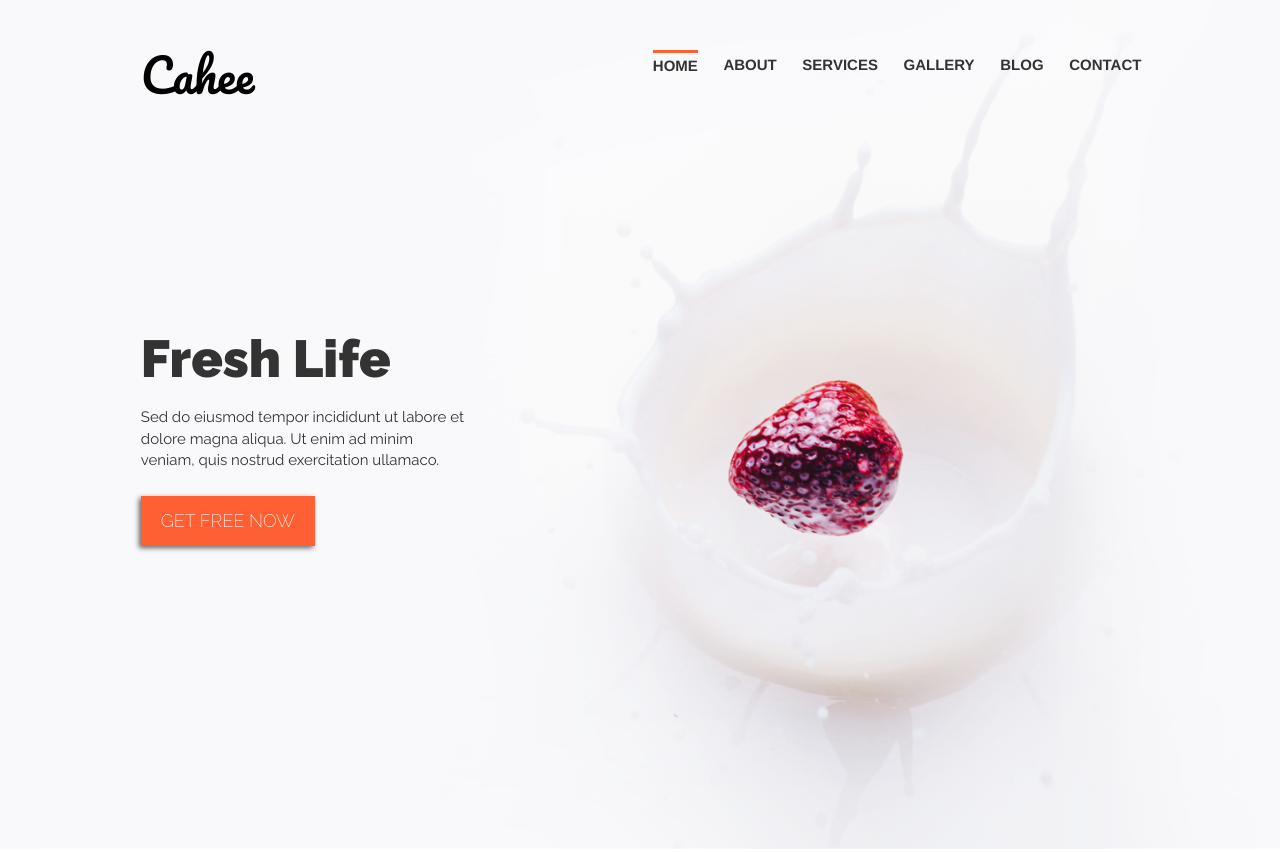
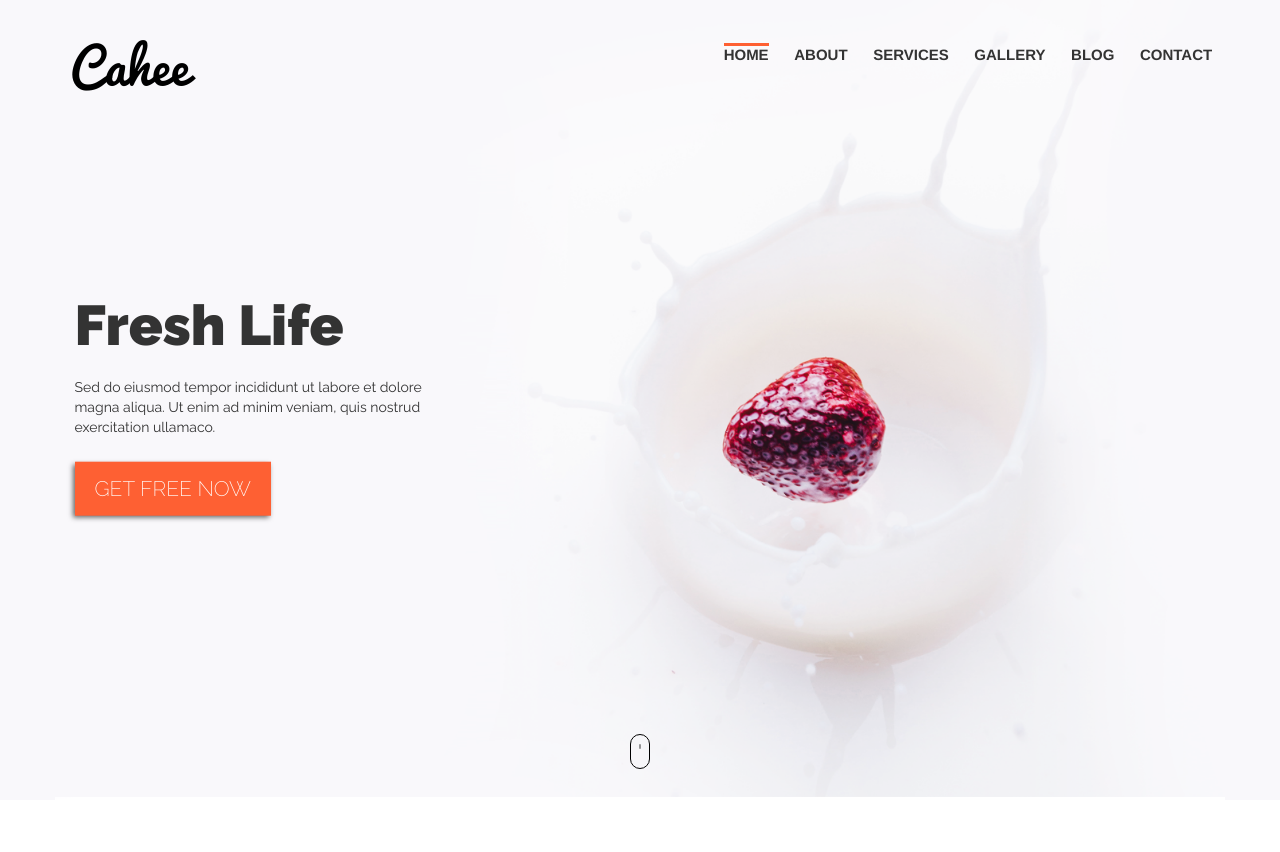
Before and after one commit to mcekiera/WeeklyWebDevChallenge, a plain HTML site: page #02/index.html in a window 1280 px wide. After the commit the page ends 800 px from the top, so only its background shows below. Drawn offline with nearby package versions, Linux system fonts and the light colour scheme.

Commit message:
first sec: done

```diff
--- a/#02/css/style.css
+++ b/#02/css/style.css
@@ -12,19 +12,16 @@ body {
 .logo {
 	font-family: 'Pacifico', cursive;
 	text-transform: capitalize;
-	font-size: 46px;
 	text-decoration: none;
 	color: #000;
 }
 
-.navbar {
-	text-transform: uppercase;
-	margin-top: 50px;
+.logo-lg {
+	font-size: 3.5em;
 }
 
-.navbar li.active a {
-	border-top: 3px solid #FE6032;
-	line-height: 25px;
+.logo:hover {
+	color: #000;
 }
 
 .navbar-toggle .icon-bar {
@@ -35,7 +32,18 @@ body {
 	border-radius: 3px;
 }
 
+.navbar {
+	text-transform: uppercase;
+	margin-top: 5vh;
+}
+
+.navbar li.active a {
+	border-top: 3px solid #FE6032;
+
+}
+
 .navbar li {
+	text-align: center;
 	margin: 0 1vw;
 	font-size: 15px;
 }
@@ -46,48 +54,46 @@ body {
 	color: inherit;
 	font-weight: bold;
 	line-height: 30px;
+	display: inline;
 }
 
-.sec__column {
-	width: 78vw;
-	max-width: 1080px;
-	margin: 0 auto;
-}
-
-.sec--hero {
-
-	background-color: #F9F9FB;
+.navbar li a:hover {
+	background-color: transparent;
 }
 
 .hero {
-	height: 66.6vw;
-	width: 100vw;
+	background-color: #F9F8FB;
+	padding: 0;
+
+}
+
+.hero__body {
+	height: 100vh;
 	max-height: 900px;
-	max-width: 1350px;
-	margin: 0 auto;
-	background-image: url("../img/bg-top.png");
-	background-position: center;
-	background-size: 100% 100%;
-	background-repeat: no-repeat;
-	position: relative;
+	background-size: cover;
+	background-position: center top;
+	padding: 56px 15px;
+	min-height: 480px;
 }
 
 .hero__content {
 	position: absolute;
-	top: 300px;
+	top: 50%;
+	left:5%;
+	transform: translate(0,-50%);
 	font-family: 'Raleway', sans-serif;
+	font-size: 1em;
 }
 
 .hero__title {
 	font-weight: 900;
-	font-size: 52px;
+	font-size: 4em;
 	text-transform: capitalize;
 	padding: 10px 0;
 }
 
 .hero__text {
-	font-size: 15px;
-
+	font-size: 1em;
 }
 
 .hero__button {
@@ -96,10 +102,97 @@ body {
 	border: none;
 	color: #ffffff;
 	padding: 12px 20px;
-	font-size: 18px;
+	font-size: 1.5em;
 	font-weight:200;
 	margin-top: 15px;
 	-webkit-box-shadow: -2px 2px 5px #666;
 	-moz-box-shadow: -2px 2px 5px #666;
 	box-shadow: -2px 2px 5px #666;
 }
+
+.mouse {
+	display: block;
+	bottom: 35px;
+	left: 50%;
+	text-align: center;
+}
+.mouse__body {
+	-moz-border-radius: 10px;
+	-webkit-border-radius: 10px;
+	border-radius: 10px;
+	border: 0.125em solid #000000;
+	display: inline-block;
+	color: #000000;
+	height: 35px;
+	width: 20px;
+	position: absolute;
+	transform: translate(-50%,0);
+}
+.mouse__wheel {
+	-moz-border-radius: 2px;
+	-webkit-border-radius: 2px;
+	border-radius: 2px;
+	background-color: #000000;
+	height: 5px;
+	margin: 5px auto;
+	width: 2px;
+}
+
+.scrolling {
+	-moz-animation: scrolling 0.9s ease-in-out 0.9s infinite;
+	-webkit-animation: scrolling 0.9s ease-in-out 0.9s infinite;
+	animation: scrolling 0.9s ease-in-out 0.9s infinite;
+}
+
+.full-hight {
+	height: calc(100% - 10px);
+}
+
+/** ANIMATIONS **/
+
+@keyframes scrolling {
+	from {
+		margin-top: 5px; }
+	to {
+		margin-top: 12px;
+		background-color: transparent;
+	}
+}
+
+/** MEDIA **/
+
+@media screen and (max-width: 767px) {
+
+	.navbar-collapse {
+		padding: 10px 10px;
+		background-color: rgba(255,255,255,0.7);
+		overflow: hidden;
+	}
+	.navbar li {
+		text-align: center;
+		font-size: 2.5em;
+		line-height: 2em;
+		color: #000;
+	}
+
+	.navbar .navbar-collapse {
+		max-height: 80%;
+	}
+
+	.hero__content {
+		text-align: center;
+		font-size: 1.5em
+	}
+
+	.logo {
+		font-size: 4em;
+	}
+
+}
+
+/** FONT **/
+
+@font-face {
+	font-family: Pacifico;
+	src: url(../font/Pacifico.ttf);
+}
--- a/#02/index.html
+++ b/#02/index.html
@@ -2,15 +2,15 @@
 <html lang="en">
 <head>
     <meta charset="UTF-8">
+    <meta name="viewport" content="width=device-width, initial-scale=1.0">
     <title>Cahee</title>
     <link rel="stylesheet" href="https://maxcdn.bootstrapcdn.com/bootstrap/3.3.7/css/bootstrap.min.css">
     <link rel="stylesheet" href="css/style.css">
-    <link href="https://fonts.googleapis.com/css?family=Pacifico|Raleway:200,400,900" rel="stylesheet">
+    <link href="https://fonts.googleapis.com/css?family=Raleway:200,400,900" rel="stylesheet">
 </head>
 <body>
-    <header class="navbar navbar-fixed-top">
+    <header class="navbar navbar-fixed-top container-fluid">
         <nav class="container">
-            <div class="sec__column">
             <div class="navbar-header">
                 <button type="button" class="navbar-toggle collapsed" data-toggle="collapse" data-target="#nav-collapse" aria-expanded="false">
                     <span class="sr-only">Toggle navigation</span>
@@ -18,26 +18,25 @@
                     <span class="icon-bar"></span>
                     <span class="icon-bar"></span>
                 </button>
-                    <a class="navbar-brand logo" href="#">cahee</a>
+                <a class="navbar-brand logo logo-lg" href="#">cahee</a>
             </div>
             <div class="collapse navbar-collapse" id="nav-collapse">
                 <ul class="nav navbar-nav navbar-right">
                     <li class="active"><a class="upcase " href="#">Home</a></li>
-                        <li><a class="upcase" href="#">About</a></li>
-                        <li><a class="upcase" href="#">Services</a></li>
-                        <li><a class="upcase" href="#">Gallery</a></li>
-                        <li><a class="upcase" href="#">Blog</a></li>
-                        <li><a class="upcase" href="#">Contact</a></li>
+                    <li><a href="#">About</a></li>
+                    <li><a href="#">Services</a></li>
+                    <li><a href="#">Gallery</a></li>
+                    <li><a href="#">Blog</a></li>
+                    <li><a href="#">Contact</a></li>
                 </ul>
-                </div>
             </div>
         </nav>
     </header>
-    <section class="sec--hero container-flex">
-        <div class="hero container">
-            <div class="sec__column">
-                <div class="row">
-                    <div class="col-md-4 col-sm-6">
+
+    <section class="container-fluid hero">
+        <div class="container hero__body" style="background-image: url(img/bg-top.png)">
+            <div class="row full-hight">
+                <div class="col-md-4 col-sm-6 full-hight">
                     <div class="hero__content">
                         <h1 class="hero__title">Fresh life</h1>
                         <p class="hero__text">Sed do eiusmod tempor incididunt ut labore et dolore magna aliqua. Ut enim ad minim veniam, quis nostrud exercitation ullamaco.</p>
@@ -45,9 +44,33 @@
                     </div>
                 </div>
             </div>
+            <div class="mouse">
+                <div class="mouse__body">
+                    <div class="mouse__wheel scrolling"></div>
+                </div>
             </div>
         </div>
     </section>
+    <section class="container-fluid about">
+
+    </section>
+
+
+    <!--<section class="sec&#45;&#45;hero container-flex">-->
+        <!--<div class="hero container">-->
+            <!--<div class="sec__column">-->
+                <!--<div class="row">-->
+                    <!--<div class="col-md-4 col-sm-6">-->
+                        <!--<div class="hero__content">-->
+                            <!--<h1 class="hero__title">Fresh life</h1>-->
+                            <!--<p class="hero__text">Sed do eiusmod tempor incididunt ut labore et dolore magna aliqua. Ut enim ad minim veniam, quis nostrud exercitation ullamaco.</p>-->
+                            <!--<button class="hero__button">Get free now</button>-->
+                        <!--</div>-->
+                    <!--</div>-->
+                <!--</div>-->
+            <!--</div>-->
+        <!--</div>-->
+    <!--</section>-->
 
     <script src="https://code.jquery.com/jquery-3.2.1.slim.min.js"></script>
     <script src="https://maxcdn.bootstrapcdn.com/bootstrap/3.3.7/js/bootstrap.min.js"></script>
```
Also changed, not shown: #02/font/Pacifico.ttf (added). Lines whose indentation alone changed are shown as unchanged.
